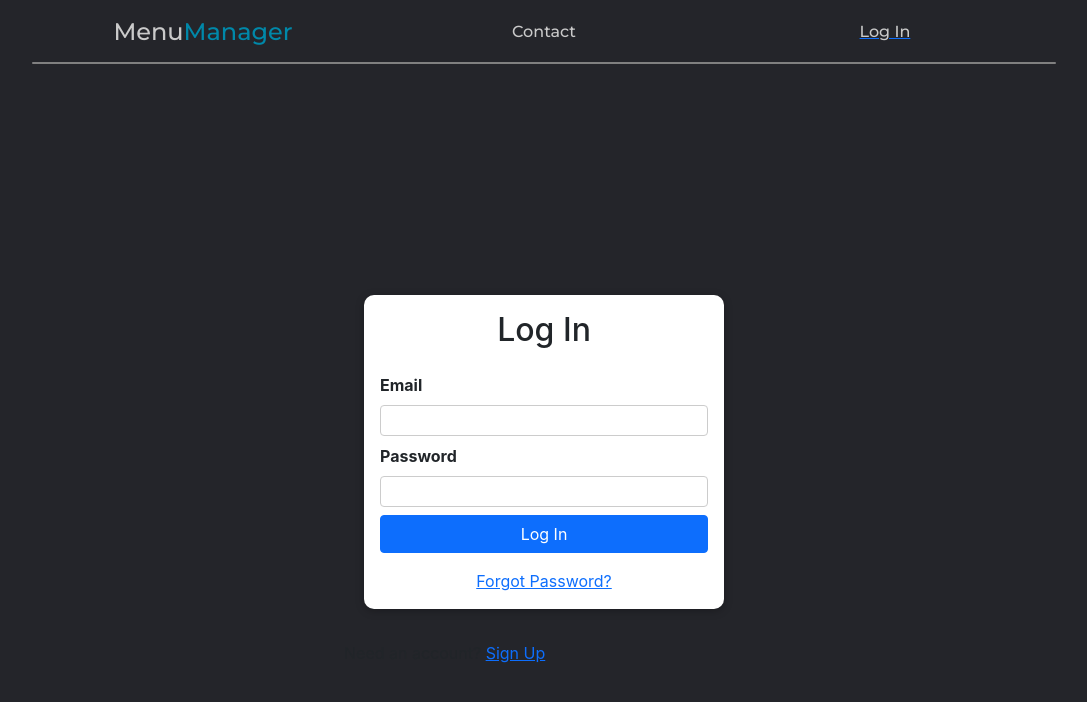
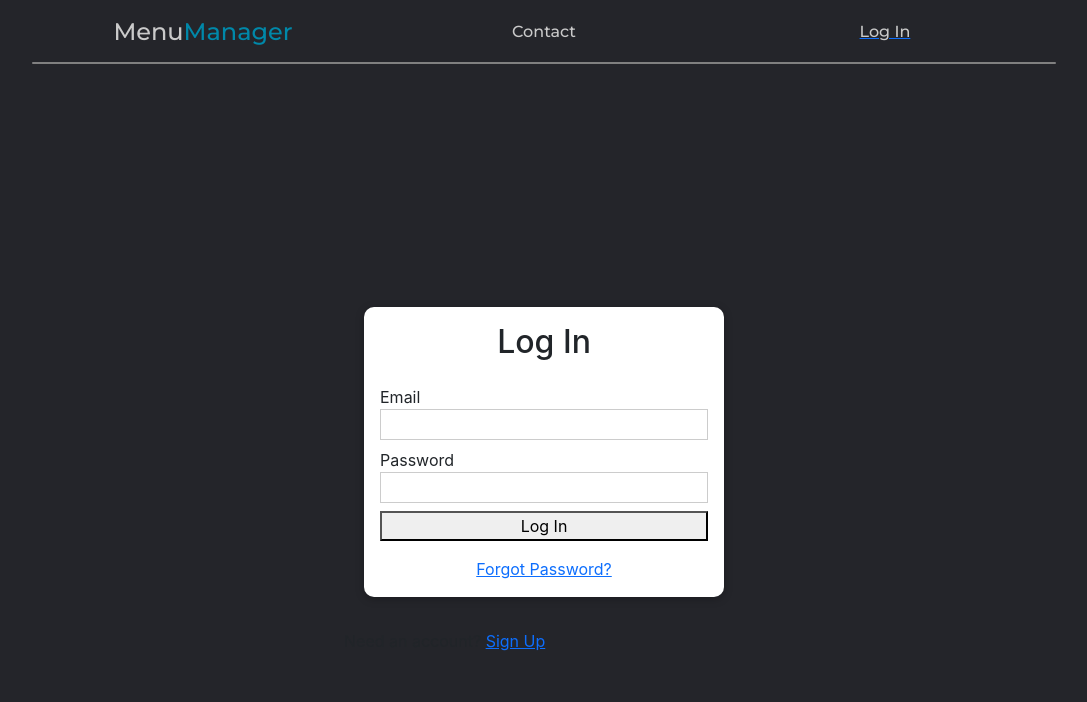
Before and after one commit to bernardmuller/menuApp, a React (Create React App) app in the folder client/: page /login in a window 1280 px wide. Shown: the top 702 px of the page, without its empty margins (96-1183 px from the left). Built offline with nearby package versions, Linux system fonts and the light colour scheme; no server answers.

Commit message:
Theme context setup

```diff
--- a/client/src/components/Login.js
+++ b/client/src/components/Login.js
@@ -1,5 +1,4 @@
 import React, { useRef, useState } from "react"
-import { Form, Button, Alert } from "react-bootstrap"
 import { useAuth } from "../contexts/AuthContext"
 import { Link, useHistory } from "react-router-dom"
 import Card from "./UI/Card"
@@ -33,20 +32,20 @@ export default function Login() {
       <Card className={styles.input}>
         <div>
           <h2 className="text-center mb-4">Log In</h2>
-          {error && <Alert variant="danger">{error}</Alert>}
-          <Form onSubmit={handleSubmit}>
-            <Form.Group id="email">
-              <Form.Label>Email</Form.Label>
-              <Form.Control type="email" ref={emailRef} required />
-            </Form.Group>
-            <Form.Group id="password">
-              <Form.Label>Password</Form.Label>
-              <Form.Control type="password" ref={passwordRef} required />
-            </Form.Group>
-            <Button disabled={loading} className="w-100" type="submit">
+          {/* {error && <Alert variant="danger">{error}</Alert>} */}
+          <form onSubmit={handleSubmit}>
+            <div id="email">
+              <div>Email</div>
+              <input type="email" ref={emailRef} required />
+            </div>
+            <div id="password">
+              <div>Password</div>
+              <input type="password" ref={passwordRef} required />
+            </div>
+            <button disabled={loading} className="w-100" type="submit">
               Log In
-            </Button>
-          </Form>
+            </button>
+          </form>
           <div className="w-100 text-center mt-3">
             <Link to="/forgot-password">Forgot Password?</Link>
           </div>
--- a/client/src/components/Navbar/Nav.jsx
+++ b/client/src/components/Navbar/Nav.jsx
@@ -67,6 +67,3 @@ export default function Nav() {
     </div>
   );
 }
-
-
-console.log('${value.doors[i].name} (${value.doors[i].status})' )
```
Also changed, not shown: client/src/contexts/ThemeContext.js (added, +17 -0 lines).
